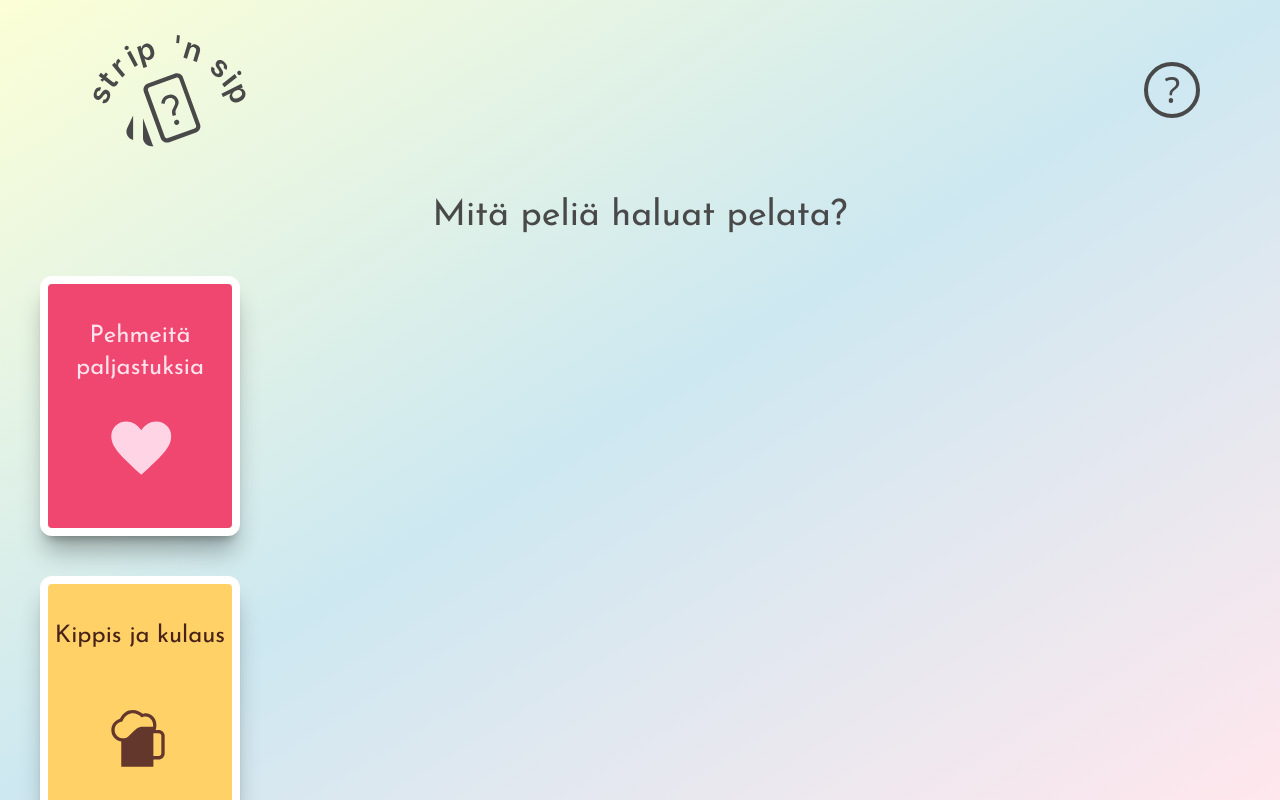
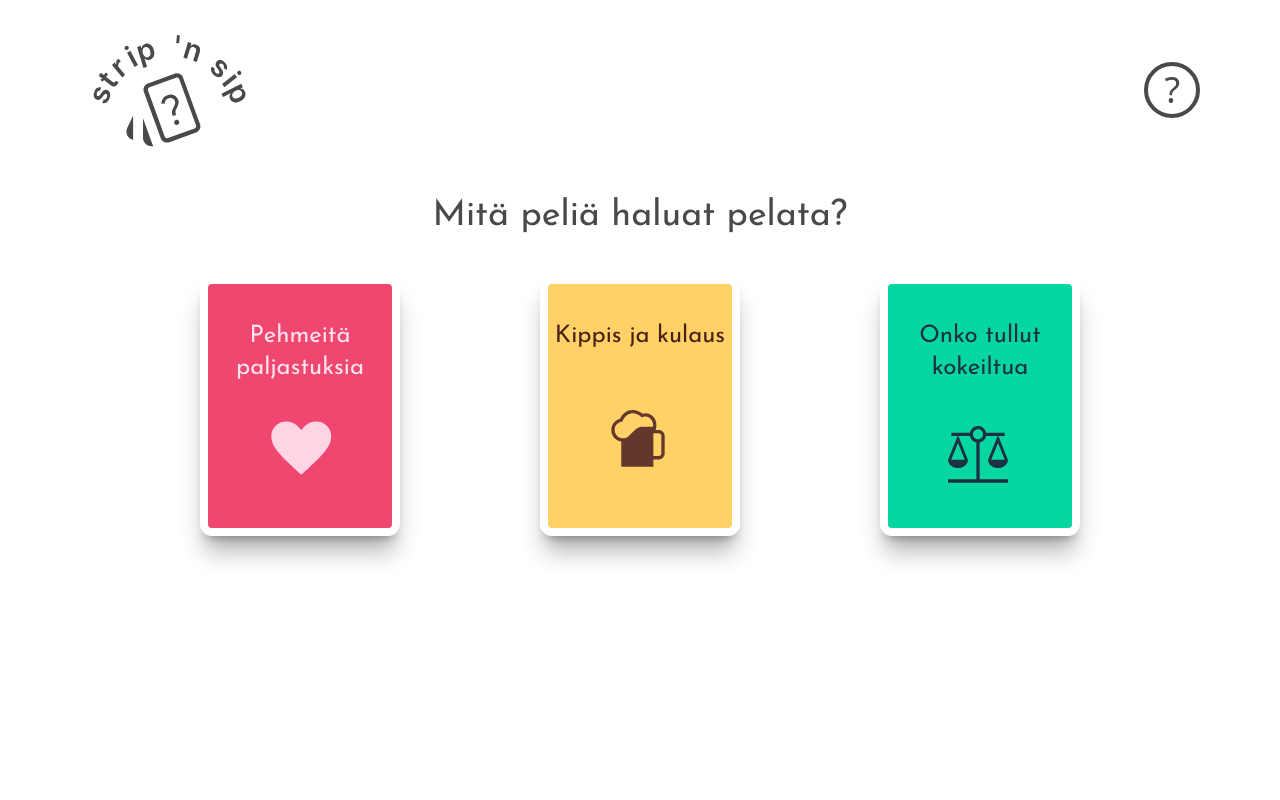
Before and after one commit to jamktiko/stripNsip, a SvelteKit app in the folder projekti/: page / in a window 1280 px wide. Shown: the top 800 px of the page. Built offline with nearby package versions, Linux system fonts and the light colour scheme.

Commit message:
asettelun muutoksia

```diff
--- a/projekti/src/routes/+layout.svelte
+++ b/projekti/src/routes/+layout.svelte
@@ -1,4 +1,4 @@
-<div class="fixed inset-0 -z-10 bg-gradient-to-br from-taustakeltanen via-taustasininen  to-taustapunanen"></div>
+<div class=" inset-0 -z-10 bg-gradient-to-br from-taustakeltanen via-taustasininen to-taustapunanen"></div>
  <script lang="ts">
 	import '../app.css';
 	import Header from "./Header.svelte";
--- a/projekti/src/routes/+page.svelte
+++ b/projekti/src/routes/+page.svelte
@@ -70,21 +70,26 @@
 </script>
 
 <main>
-	<div>
+	<div class="grid px-5 sm:grid-cols-3 sm:px-10 justify-items-center">
 		<!-- Kortit näkyviin eachilla -->
 		<!-- Tee hidden elementillä diviin  if lause jolla piilotetaan kaksi muuta-->
+	<div class=" sm:justify-self-end">
 		<Kortti
 			className={korttiPakat[0].etupuoliTW}
 			onclick={() => korttiPakanValinta(korttiPakat[0].id)}
 			text={korttiPakat[0].nimi}
 			ikoni={korttiPakat[0].img}
 		></Kortti>
+	</div>
+	<div class=" sm:justify-items-center">
 		<Kortti
 			className={korttiPakat[1].etupuoliTW}
 			onclick={() => korttiPakanValinta(korttiPakat[1].id)}
 			text={korttiPakat[1].nimi}
 			ikoni={korttiPakat[1].img}
 		></Kortti>
+	</div>
+	<div class="sm:justify-self-start">
 		<Kortti
 			className={korttiPakat[2].etupuoliTW}
 			onclick={() => korttiPakanValinta(korttiPakat[2].id)}
@@ -92,4 +97,5 @@
 			ikoni={korttiPakat[2].img}
 		></Kortti>
 	</div>
+	</div>
 </main>
```
